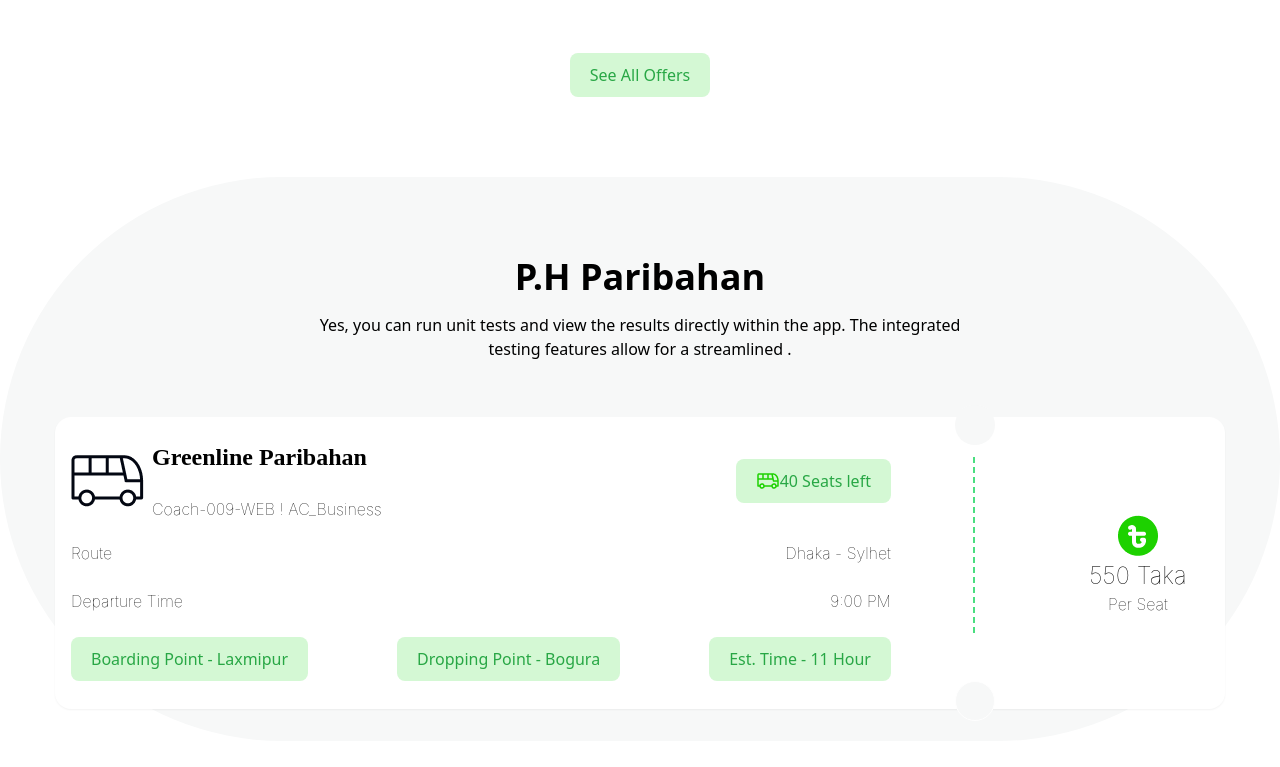
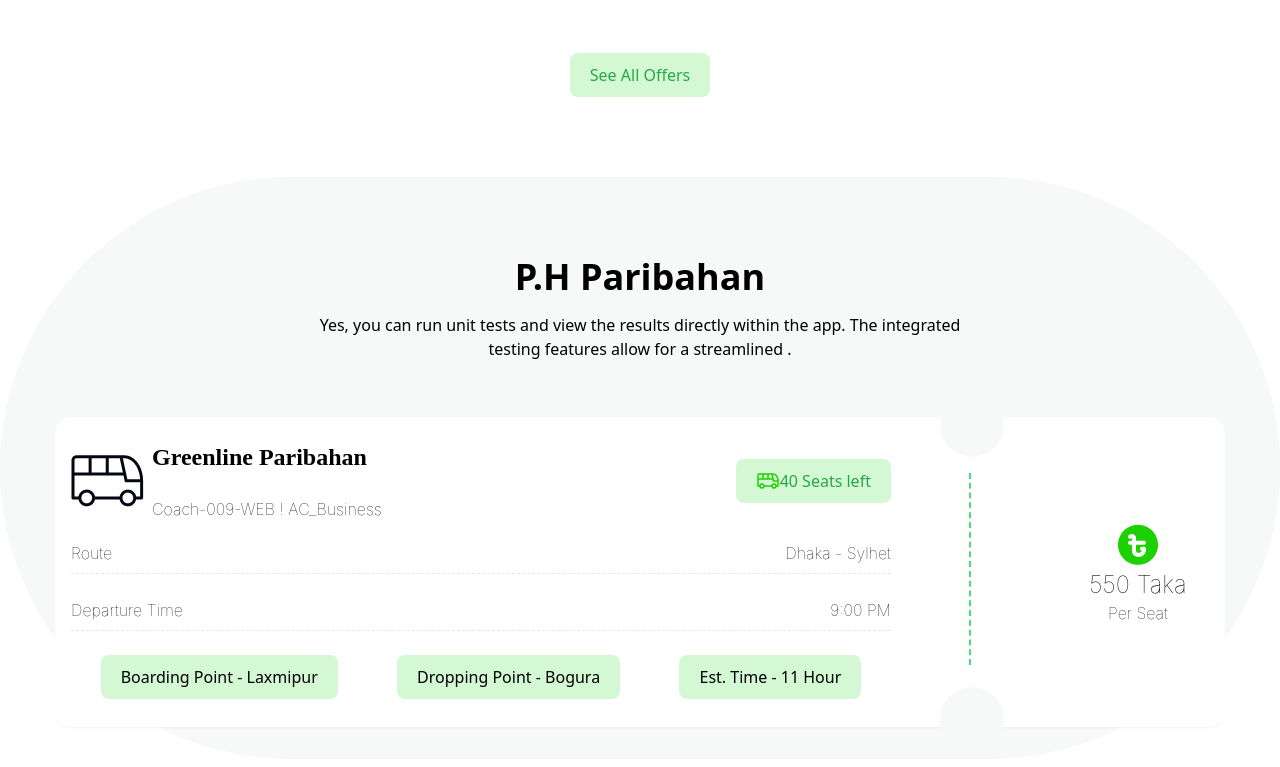
Before and after one commit to Arif-web1/bus-website, a website: page src/index.html in a window 1280 px wide. Shown: the part 1121-1888 px from the top of the page. Drawn offline with Linux system fonts and the light colour scheme.

Commit message:
morning session

```diff
--- a/src/index.html
+++ b/src/index.html
@@ -223,20 +223,20 @@
 
                 <!-- tabile cell -->
                 <div class="flex flex-col gap-6">
-                  <div class="flex justify-between">
+                  <div class="flex justify-between border-b border-dashed pb-2">
                     <span class="inter font-thin">Route</span>
                     <span class="inter font-semibold">Dhaka - Sylhet</span>
                   </div>
                   <!--  -->
-                  <div class="flex justify-between">
+                  <div class="flex justify-between border-b border-dashed pb-2">
                     <span class="inter font-thin">Departure Time</span>
                     <span class="inter font-semibold">9:00 PM</span>
                   </div>
                   <!--  -->
-                  <div class="flex justify-between">
-                    <button class="button">Boarding Point - Laxmipur</button>
-                    <button class="button">Dropping Point - Bogura</button>
-                    <button class="button">Est. Time - 11 Hour</button>
+                  <div class="flex justify-around ">
+                    <button class="button !text-black">Boarding Point - Laxmipur</button>
+                    <button class="button !text-black">Dropping Point - Bogura</button>
+                    <button class="button !text-black">Est. Time - 11 Hour</button>
                   </div>
                 </div>
               </div>
@@ -251,13 +251,13 @@
               </div>
             </div>
             <div
-              class="absolute bg-[#F7F8F8] rounded-full h-10 w-10 left-[900px] -top-3 border-white"
+              class="absolute bg-[#F7F8F8] rounded-full h-16 w-16 left-[885px] -top-6"
             ></div>
             <div
-              class="absolute bg-[#F7F8F8] rounded-full h-10 w-10 left-[900px] -bottom-3 border border-white"
+              class="absolute bg-[#F7F8F8] rounded-full h-16 w-16 left-[885px] -bottom-6 "
             ></div>
             <div
-              class="w-px h-44 absolute top-10 left-[918px] border-dashed border-r-2 border-green-400"
+              class="w-px h-48 absolute top-14 left-[914px] border-dashed border-r-2 border-green-400"
             ></div>
           </div>
         </div>
```
Also changed, not shown: dist/output.css.
